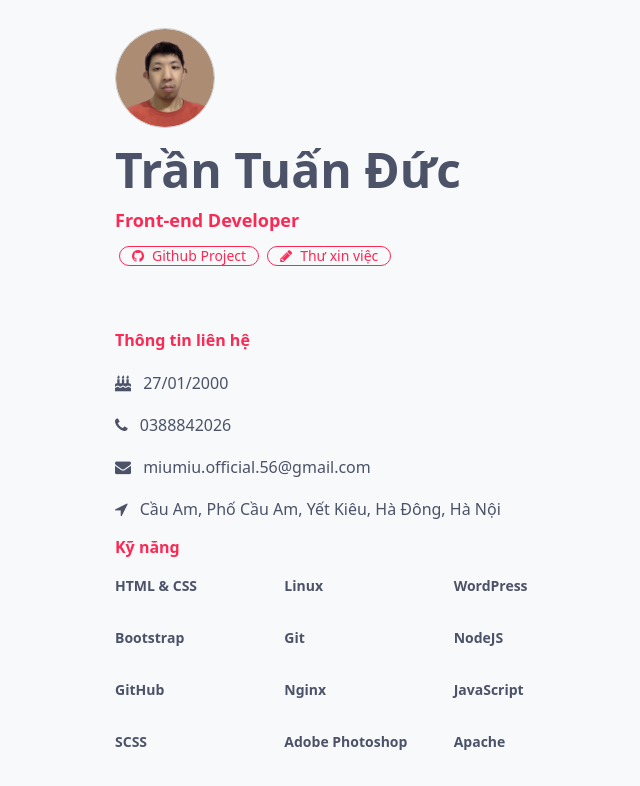
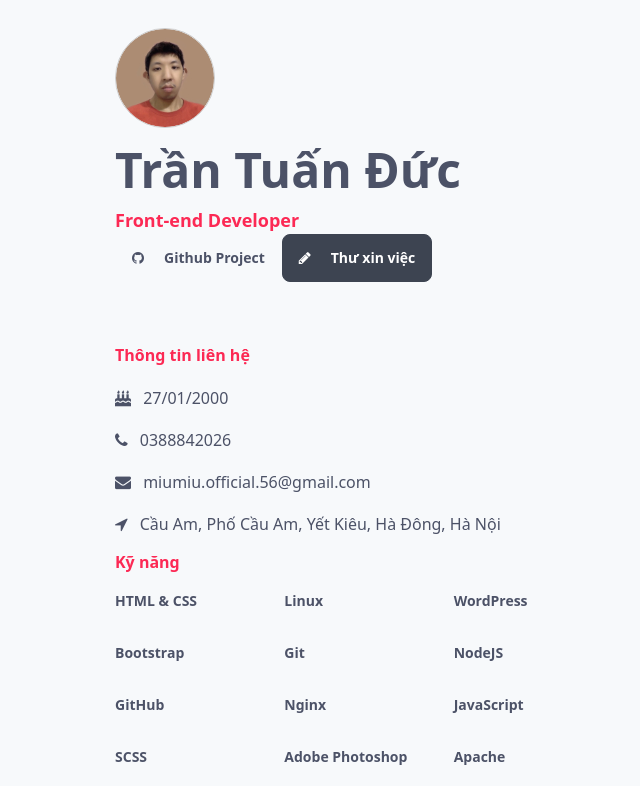
Before and after one commit to tuanductran/cv, a Vue app: page / in a window 1280 px wide. Shown: the top 786 px of the page, without its empty margins (29-669 px from the left). Built offline with nearby package versions, Linux system fonts and the light colour scheme.

Commit message:
Update index.vue

```diff
--- a/src/views/Intro/Profile/index.vue
+++ b/src/views/Intro/Profile/index.vue
@@ -26,13 +26,13 @@
          </p>
          <!-- End Role -->
          <!-- Github -->
-         <a class="badge bg-transparent border-main-color w-max mt-3 mx-1 py-2 px-3 text-main-color" role="button" :href="intro.links[projectLinks]" title="Github Project" target="_blank" onClick="ga('event', 'ProjectsLink', 'view', 'projects_link');">
+         <a class="btn btn-sm md:btn-md btn-ghost gap-2 normal-case lg:gap-3" role="button" :href="intro.links[projectLinks]" title="Github Project" target="_blank" onClick="ga('event', 'ProjectsLink', 'view', 'projects_link');">
             <i :class="`fa fa-${ projectLinks } mr-2`" />
             <span>Github Project</span>
          </a>
          <!-- End Github -->
          <!-- Coverletter -->
-         <a class="badge bg-transparent border-main-color w-max mt-3 mx-1 py-2 px-3 text-main-color" role="button" id="show__modal" href="#view_coverletter" title="Thư xin việc" onClick="ga('event', 'CoverletterPopup', 'view', 'coverletter_popup');">
+         <a class="btn btn-sm md:btn-md gap-2 normal-case lg:gap-3" role="button" id="show__modal" href="#view_coverletter" title="Thư xin việc" onClick="ga('event', 'CoverletterPopup', 'view', 'coverletter_popup');">
             <i class="fa fa-pencil mr-2" />
             <span>Thư xin việc</span>
          </a>
```
